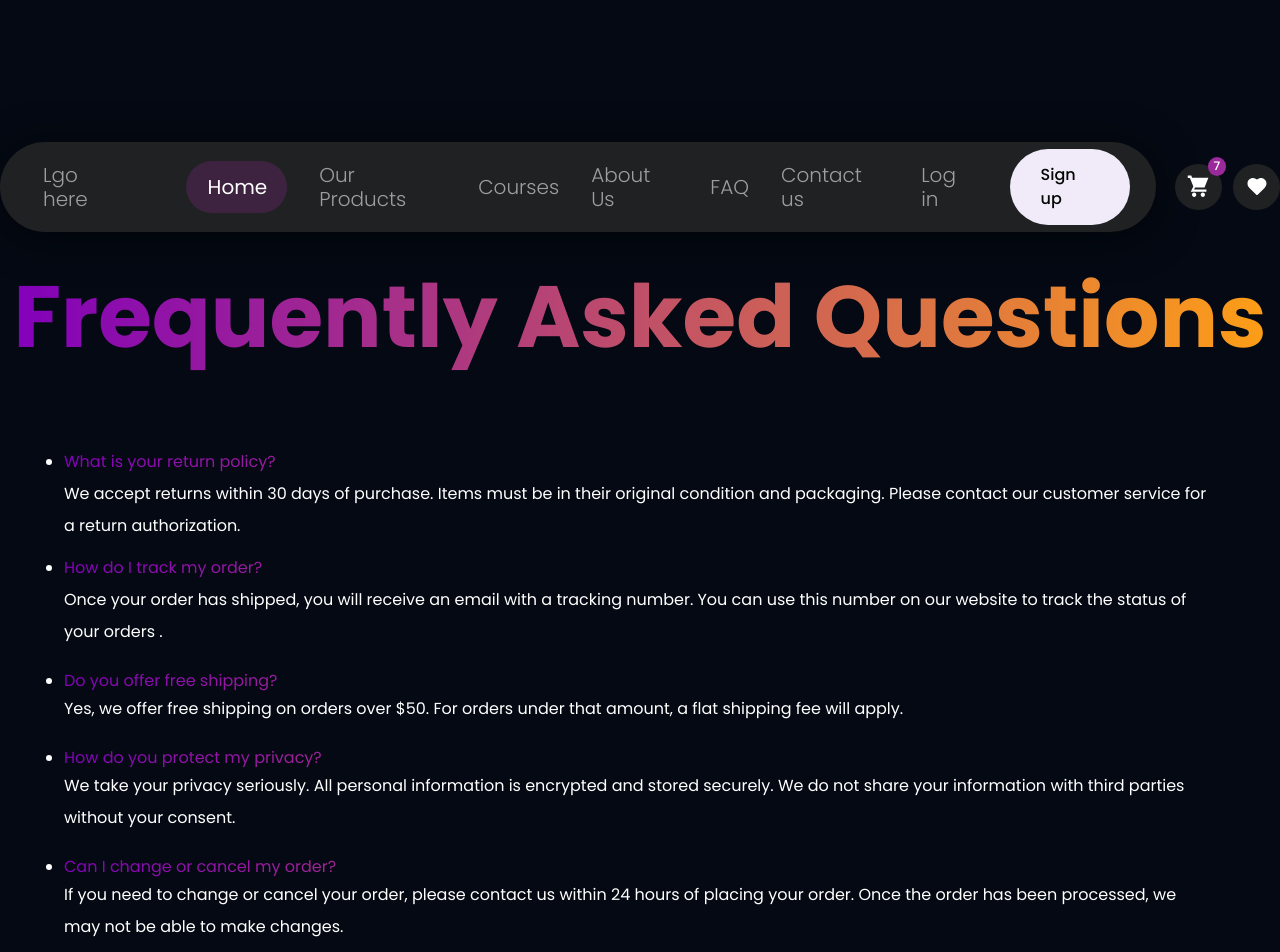
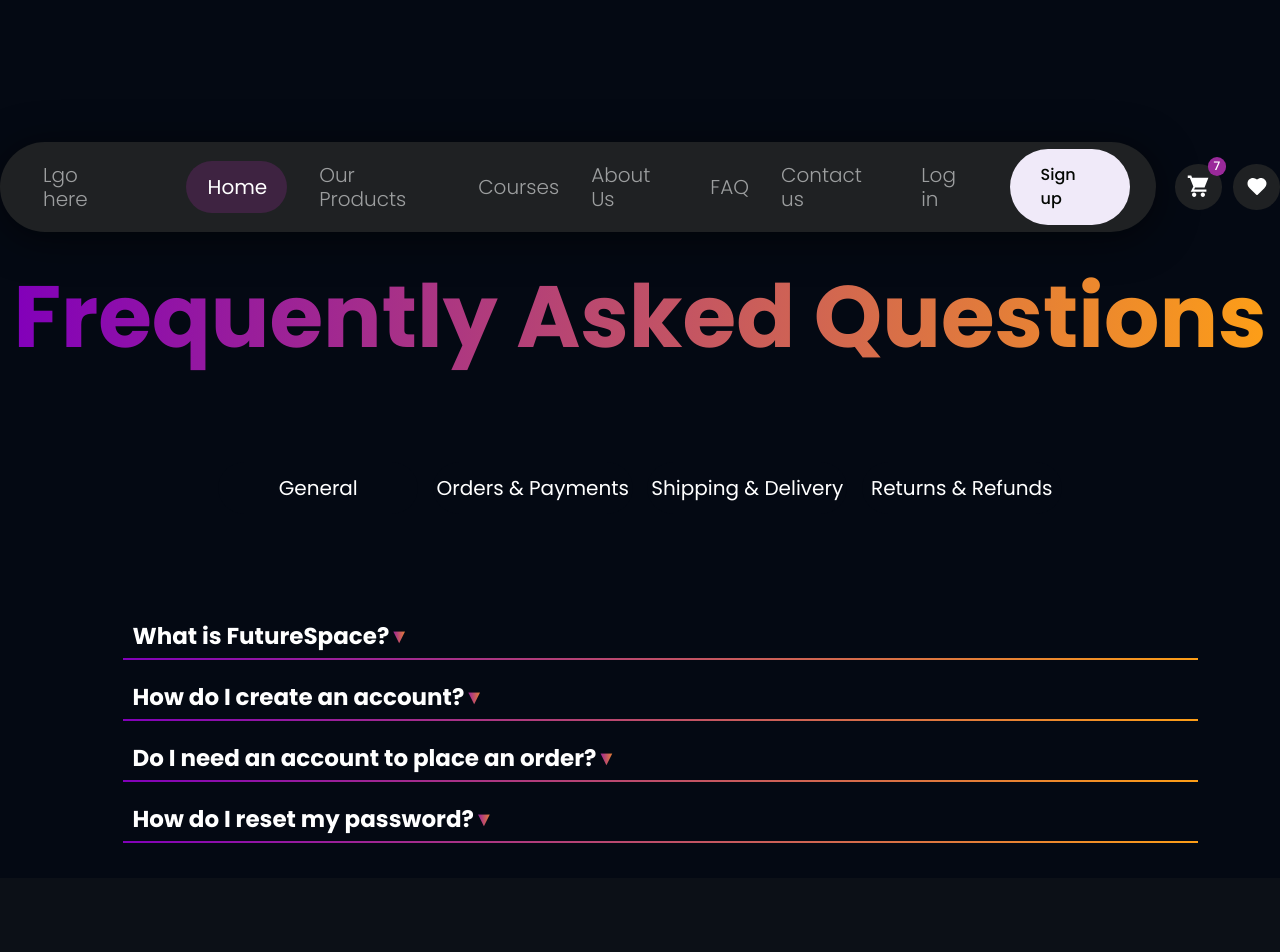
Before and after one commit to arivvera/ShopPicks, a Next.js app: page /faq in a window 1280 px wide. Shown: the top 952 px of the page. Built offline with nearby package versions, Linux system fonts and the light colour scheme.

Commit message:
#13 Augmented font in footer to better match design footer moved to layout folder in lowercase named #21 Created Faq page very similar to design Created Faq component to load in faq page.tsx

```diff
--- /dev/null
+++ b/src/app/components/Faq/faq.css
@@ -0,0 +1,45 @@
+
+.faq-container {
+    width: 968px;
+    padding: 20px;
+    border-radius: 8px;
+    color: white;
+    display: flex;
+    align-items: flex-start;
+    flex-direction: column;
+    font-size: 23px;
+    line-height: 24px;
+}
+.faq-item {
+    margin-bottom: 15px;
+    cursor: pointer;
+}
+.faq-question {
+    display: inline-flex;
+    justify-content: space-between;
+    align-items: center;
+    padding: 10px;
+    border-radius: 5px;
+}
+.faq-answer {
+    padding: 10px;
+    border-radius: 5px;
+    margin-top: 5px;
+    font-weight: 300;
+}
+.faq-opener-closer{
+    background: linear-gradient(to right, #8200BA, #FD9E17);
+    -webkit-background-clip: text;
+    -webkit-text-fill-color: transparent;
+    font-size: 20px;
+    font-weight: bold;
+}
+.faq-opener-closer:hover{
+    background: deepskyblue;
+    -webkit-background-clip: text;
+    -webkit-text-fill-color: transparent;
+}
+.gradient-line{
+    width: 1075px;
+    border-image: linear-gradient(to right, #8200BA, #FD9E17) 2;
+}
--- /dev/null
+++ b/src/app/components/Faq/faq.tsx
@@ -0,0 +1,53 @@
+
+
+// components/FAQ.js
+'use client'
+import { useState } from 'react';
+import './faq.css'
+
+const FAQ = () => {
+    const [activeIndex, setActiveIndex] = useState(null);
+
+    const faqs = [
+        {
+            question: "What is FutureSpace?",
+            answer: "FutureSpace is an online platform offering a wide range of products. We provide high-quality items at competitive prices with seamless shopping experiences. We don't just sell, we learn, create, and share knowledge through artist-led courses and tips."
+        },
+        {
+            question: "How do I create an account?",
+            answer: "To create an account, click on the 'Sign Up' button and fill in the required information."
+        },
+        {
+            question: "Do I need an account to place an order?",
+            answer: "No, you can place an order as a guest, but creating an account allows for a smoother experience."
+        },
+        {
+            question: "How do I reset my password?",
+            answer: "You can reset your password by clicking on 'Forgot Password' on the login page."
+        }
+    ];
+
+    // eslint-disable-next-line @typescript-eslint/ban-ts-comment
+    // @ts-expect-error
+    const toggleFAQ = index => {
+        setActiveIndex(activeIndex === index ? null : index);
+    };
+
+    return (
+        <div className="faq-container">
+            {faqs.map((faq, index) => (
+                <div key={index} className="faq-item">
+                    <div className="faq-question" onClick={() => toggleFAQ(index)}>
+                        <h4>{faq.question}</h4>
+                        <span className={"faq-opener-closer"}>{activeIndex === index ? ' ▲ ' : ' ▼ '}</span>
+                    </div>
+                    {activeIndex === index && <p className="faq-answer">{faq.answer}</p>}
+                    <hr className={"gradient-line"} />
+                </div>
+            ))}
+
+        </div>
+    );
+};
+
+export default FAQ;
--- a/src/app/faq/page.module.css
+++ b/src/app/faq/page.module.css
@@ -12,7 +12,6 @@
 
 .questions{
     color: #FFFFFF;
-
     border-radius: 18px;
     padding: 5%;
 
@@ -26,9 +25,13 @@
 }
 .questions-section{
     font-family: inherit;
+    width: 1075px;
 }
 .questions-section li {
     list-style: none;
+}
+.faq-section{
+
 }
 
 
@@ -45,3 +48,46 @@ h1.title-gradient{
     -webkit-background-clip: text;
     -webkit-text-fill-color: transparent;
 }
+
+.nav-bar-section {
+    width: 858px;
+    height: 52px;
+    font-size: 20px;
+    line-height: 24px;
+    display: flex;
+    align-items: center;
+    justify-content: space-around;
+    margin-top: 80px;
+    margin-bottom: 80px;
+}
+
+.navbar-faq-link {
+    text-align: center;
+    width: 200px;
+    height: 52px;
+    border: transparent;
+    border-radius: 108px;
+    background: #040913;
+    display: flex;
+    align-items: center;
+    justify-content: center;
+}
+.navbar-faq-link:hover {
+    cursor: pointer;
+}
+.faq-link-wrapper {
+    width: 206px;
+    height: 58px;
+    text-align: center;
+    display: flex;
+    justify-content: center;
+    align-items: center;
+}
+
+.faq-link-wrapper:hover,
+.faq-link-wrapper:active{
+    border-radius: 108px;
+    padding: 2px;
+    border-image: linear-gradient(to right, #830DBA, #FD9E17) 1;
+    background: linear-gradient(to right, #830DBA, #FD9E17);
+}
--- a/src/app/faq/page.tsx
+++ b/src/app/faq/page.tsx
@@ -1,59 +1,43 @@
 import React from 'react';
 import '../globals.css';
 import styles from './page.module.css';
+import FAQ from "@/app/components/Faq/faq";
 const FaqPage: React.FC = () => {
     return (
         <div className={styles["faq-page"]}>
             <h1 className={"title-gradient"}>Frequently Asked Questions</h1>
-            <section className="questions-section">
-                <div className={`${styles["questions"]} boxes-text-description`}>
-                    <ul>
-                        <article className={styles["list-answer-pair"]}>
-                        <li className={styles["list-question"]}>What is your return policy?</li>
-                        <p className={styles[styles["list-answer"]]}>
-                            We accept returns within 30 days of purchase. Items must be in their original condition
-                                and packaging. Please contact our customer service for a return authorization.
-                        </p>
-                        </article>
-                        <article className={styles["list-answer-pair"]}>
-                        <li className={styles["list-question"]}>How do I track my order?</li>
-                        <p className={styles["list-answer"]}>
-                            Once your order has shipped, you will receive an email with a tracking number.
-                            You can use this number on our website to track the status of your orders .
-                        </p>
-                        </article>
-                        <article className={"list-answer-pair"}>
-                        <li className={styles["list-question"]}>Do you offer free shipping?</li>
-                        <p className={styles["list-answer"]}>
-                            Yes, we offer free shipping on orders over $50.
-                            For orders under that amount, a flat shipping fee will apply.
-                        </p>
-                        </article>
-                        <article className={"list-answer-pair"}>
-                        <li className={styles["list-question"]}>How do you protect my privacy?</li>
-                        <p className={styles["list-answer"]}>We take your privacy seriously.
-                            All personal information is encrypted and stored securely.
-                            We do not share your information with third parties without your consent.
-                        </p>
-                        </article>
-                        <article className={"list-answer-pair"}>
-                        <li className={styles["list-question"]}>Can I change or cancel my order?</li>
-                        <p className={styles["list-answer"]}>If you need to change or cancel your order,
-                            please contact us within 24 hours of placing your order. Once the order has been processed,
-                            we may not be able to make changes.
-                        </p>
-                        </article>
-                        <article className={"list-answer-pair"}>
-                        <li className={styles["list-question"]}>What payment methods do you accept?</li>
-                        <p className={styles["list-answer"]}>
-                            We accept all major credit cards, PayPal, and Apple Pay.
-                            You can choose your preferred payment method at checkout.
-                        </p>
-                        </article>
 
-                    </ul>
+            <section className={styles["faq-section"]}>
+            <div className={styles["nav-bar-section"]}>
+                <div className={styles["faq-link-wrapper"]}>
+                    <div className={styles["navbar-faq-link"]}>
+                        General
+                    </div>
                 </div>
-            </section>
+
+                <div className={styles["faq-link-wrapper"]}>
+                    <div className={styles["navbar-faq-link"]}>
+                        Orders & Payments
+                    </div>
+                </div>
+
+                <div className={styles["faq-link-wrapper"]}>
+                    <div className={styles["navbar-faq-link"]}>
+                        Shipping & Delivery
+                    </div>
+                </div>
+                <div className={styles["faq-link-wrapper"]}>
+                    <div className={styles["navbar-faq-link"]}>
+                        Returns & Refunds
+                    </div>
+                </div>
+
+            </div>
+        </section>
+
+            <div className={styles["questions-section"]}>
+                <FAQ />
+            </div>
         </div>
     );
 };
--- a/src/app/layout.tsx
+++ b/src/app/layout.tsx
@@ -1,5 +1,5 @@
 import "./globals.css";
-import Footer from "@/app/components/Footer/Footer";
+import Footer from "@/layout/footer/footer";
 import Navbar from "@/layout/home/navbar/navbar";
 import { config } from '@fortawesome/fontawesome-svg-core'
 import { poppins, roboto, inter } from "@/common/utils/fonts";
@@ -7,8 +7,7 @@ import '@fortawesome/fontawesome-svg-core/styles.css'
 config.autoAddCss = false
 
 //import localFont from "next/dist/compiled/@next/font/dist/local";
-import OpinionBox from "@/app/components/OpinionBox/OpinionBox";
-import {ProductsCarousel} from "@/app/components/ProductsCaroussel/ProductsCarousel";
+
 
 export default function RootLayout({
   children,
--- a/src/app/components/Footer/Footer.tsx
+++ b/src/layout/footer/footer.tsx
@@ -1,13 +1,13 @@
 import React from 'react';
-import '../../globals.css';
-import './Footer.css';
+import '../../app/globals.css';
+import './footer.css';
 import {FontAwesomeIcon} from "@fortawesome/react-fontawesome";
 import {faFacebookF, faLinkedinIn} from "@fortawesome/free-brands-svg-icons";
 
 const Footer: React.FC = () => {
     return (
         <div>
-            <section className="footer-section html-general">
+            <section className="footer-section">
                 <div className="footer-block-paragraph">
                     <p>We are committed to offering products that are not just advanced but also aesthetically
                         captivating.
--- a/src/layout/home/navbar/navbar.module.css
+++ b/src/layout/home/navbar/navbar.module.css
@@ -99,3 +99,9 @@
     text-align: center;
     font-family: var(--font-roboto);
 }
+.shopping-cart-icon{
+    color: #FFFFFF;
+}
+.wishlist-icon{
+    color: #FFFFFF;
+}
--- a/src/layout/home/navbar/navbar.tsx
+++ b/src/layout/home/navbar/navbar.tsx
@@ -27,7 +27,7 @@ export default function Navbar () {
                             <Link href={"/"}>About Us</Link>
                         </div>
                         <div className={styles["navbar-link"]}>
-                            <Link href={"/"}>FAQ</Link>
+                            <Link href={"/faq"}>FAQ</Link>
                         </div>
                         <div className={styles["navbar-link"]}>
                             <Link href={"/"}>Contact us</Link>
```
Also changed, not shown: src/layout/footer/footer.css (renamed from src/app/components/Footer/Footer.css, +5 -6 lines).
